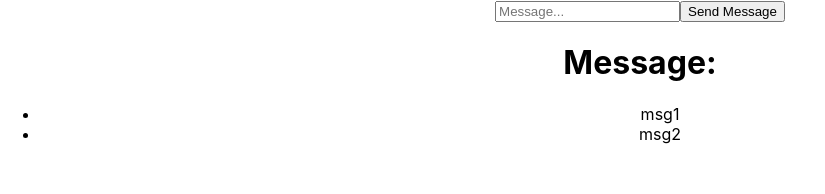
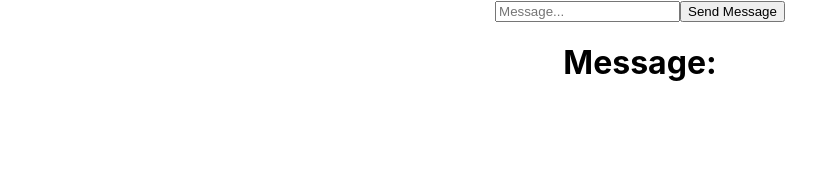
Before and after one commit to Konrad-Jalowy/minireactchat, a React (Create React App) app in the folder client/: page / in a window 1280 px wide. Shown: the top 194 px of the page, without its empty margins (0-825 px from the left). Built offline with nearby package versions, Linux system fonts and the light colour scheme; no server answers; the HTML template or start-up script is replaced by a standard one.

Commit message:
were getting somewhere

```diff
--- a/client/src/App.js
+++ b/client/src/App.js
@@ -8,7 +8,7 @@ import {Messages} from "./components/Messages";
 function App() {
 
   const [message, setMessage] = useState("");
-  const [messageReceived, setMessageReceived] = useState("");
+  const [messageReceived, setMessageReceived] = useState([]);
   const socket = useRef(null);
   if(socket.current === null){
     socket.current = io.connect("http://localhost:3001");
@@ -16,11 +16,11 @@ function App() {
 
   useEffect(() => {
     socket.current.on("receive_message", (data) => {
-      setMessageReceived(data.message);
+      setMessageReceived(prev => [...prev, data.message]);
     });
   }, [socket]);
 
-
+  console.log(messageReceived);
 
   const sendMessage = () => {
     socket.current.emit("send_message", { message, room:1 });
@@ -36,8 +36,7 @@ function App() {
       />
       <button onClick={sendMessage}> Send Message</button>
       <h1> Message:</h1>
-      {messageReceived}
-      <Messages messages={["msg1", "msg2"]}/>
+      { messageReceived.length > 0 && <Messages messages={messageReceived}/>}
     </div>
   );
 }
```
